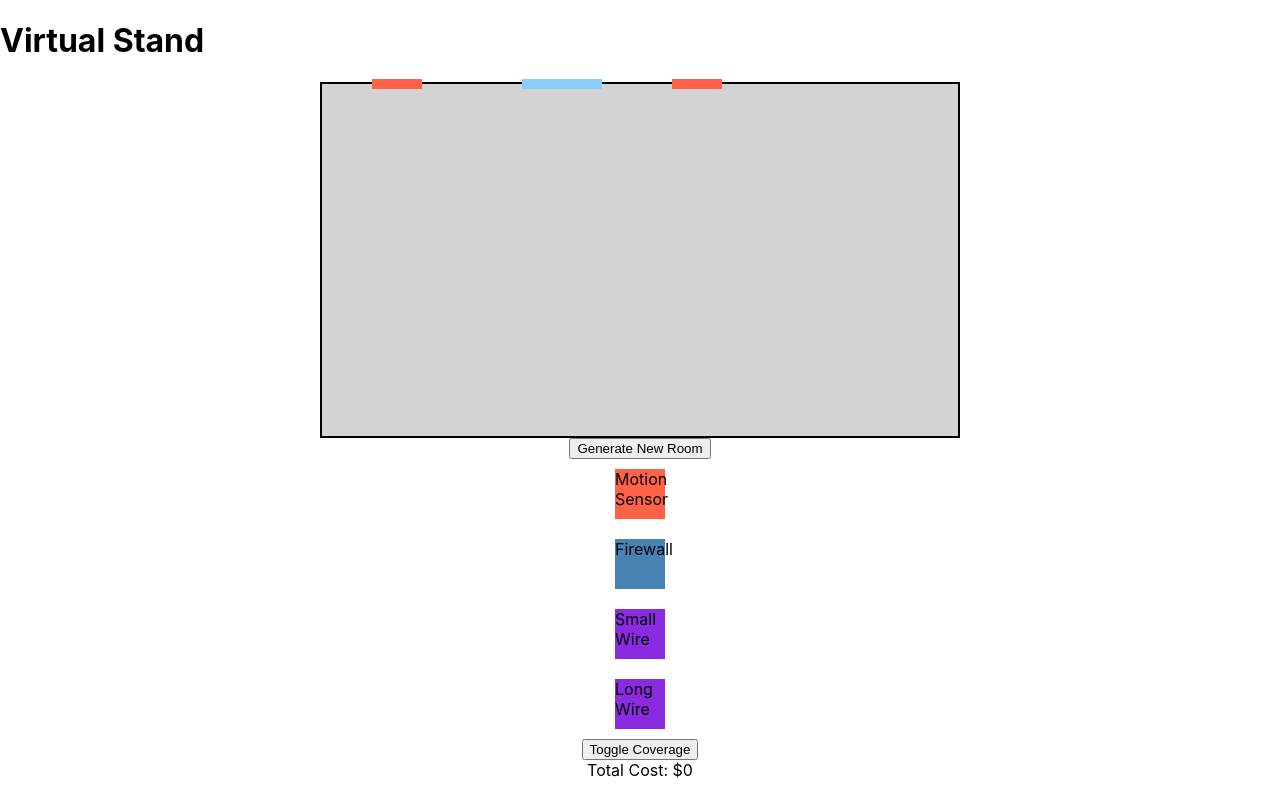
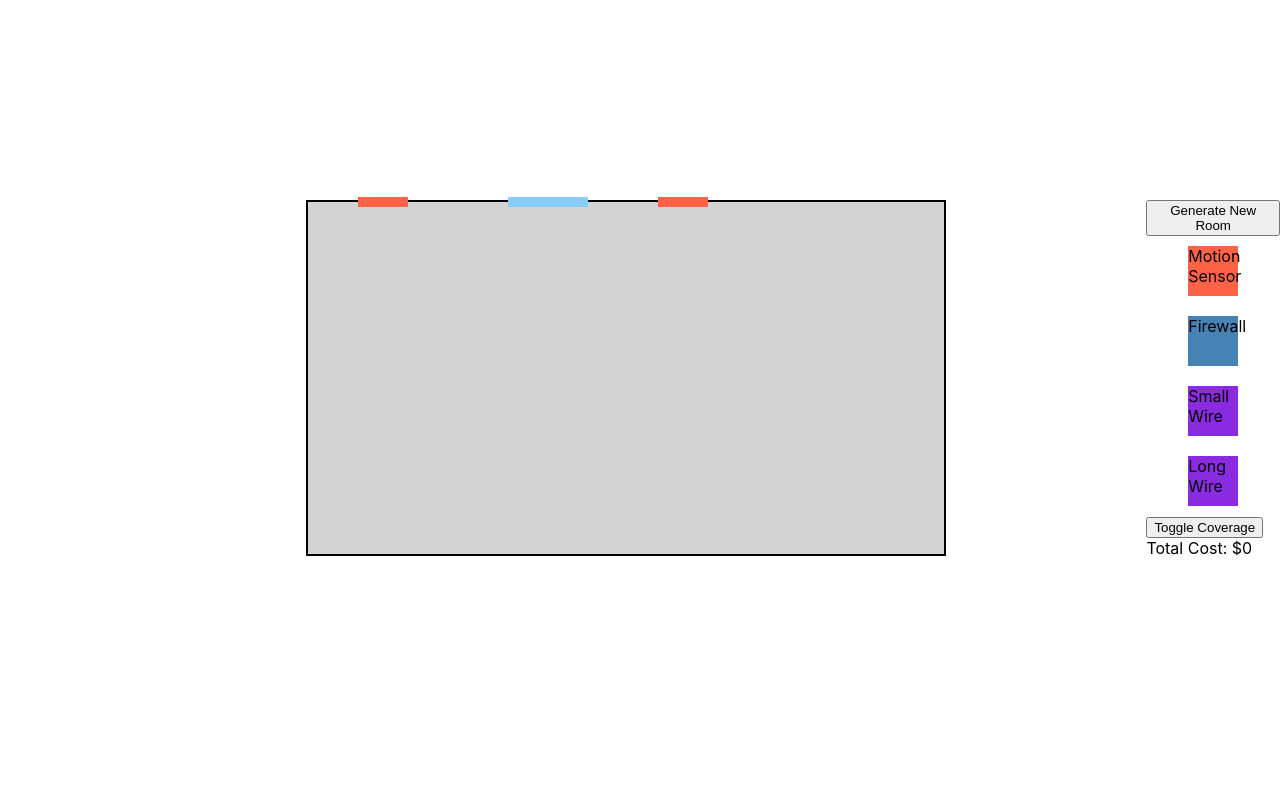
Before and after one commit to KuKupwa/diplom, a React (Create React App) app: page / in a window 1280 px wide. Built offline with nearby package versions, Linux system fonts and the light colour scheme.

Commit message:
базовые стили и информация об длине

```diff
--- a/src/App.js
+++ b/src/App.js
@@ -8,7 +8,6 @@ const App = () => {
 	return (
 		<DndProvider backend={HTML5Backend}>
 			<div>
-				<h1>Virtual Stand</h1>
 				<RoomGenerator />
 			</div>
 		</DndProvider>
--- /dev/null
+++ b/src/components/Label.js
@@ -0,0 +1,50 @@
+import React from "react";
+import styled from "styled-components";
+
+const LabelContainer = styled.div`
+	position: absolute;
+	background-color: white;
+	padding: 2px 5px;
+	border: 1px solid black;
+	font-size: 12px;
+	transform: translate(-50%, -50%);
+	z-index: 10;
+	width: 200px;
+	visibility: ${(props) => (props.visible ? "visible" : "hidden")};
+`;
+
+const Label = ({ elem, size, index, hoveredElement, type }) => {
+	console.log(elem);
+	return (
+		<LabelContainer
+			style={
+				elem.start
+					? {
+							left:
+								elem.orientation === "horizontal"
+									? `${(elem.start[0] + elem.end[0]) / 2}px`
+									: `${elem.start[0] + elem.thickness}px`,
+							top:
+								elem.orientation === "horizontal"
+									? `${elem.start[1] + elem.thickness}px`
+									: `${(elem.start[1] + elem.end[1]) / 2}px`,
+					  }
+					: {
+							left:
+								elem.orientation === "horizontal"
+									? `${(elem.position[0] + elem.position[0]) / 2}px`
+									: `${elem.position[0] + elem.thickness}px`,
+							top:
+								elem.orientation === "horizontal"
+									? `${elem.position[1] + elem.thickness}px`
+									: `${(elem.position[1] + elem.position[1]) / 2}px`,
+					  }
+			}
+			visible={hoveredElement === `${type}-${index}`}
+		>
+			{size} px
+		</LabelContainer>
+	);
+};
+
+export default Label;
--- a/src/components/Room.js
+++ b/src/components/Room.js
@@ -1,5 +1,6 @@
-import React from "react";
+import React, { useState, useEffect } from "react";
 import styled from "styled-components";
+import Label from "./Label";
 
 const RoomWrapper = styled.div`
 	position: relative;
@@ -12,11 +13,8 @@ const RoomWrapper = styled.div`
 
 const Wall = styled.div`
 	position: absolute;
-	background-color: #8b4513;
-	width: ${(props) =>
-		props.isHorizontal ? `${props.length}px` : `${props.thickness}px`};
-	height: ${(props) =>
-		props.isHorizontal ? `${props.thickness}px` : `${props.length}px`};
+	width: ${(props) => (props.isHorizontal ? `${props.length}px` : `20px`)};
+	height: ${(props) => (props.isHorizontal ? `20px` : `${props.length}px`)};
 	top: ${(props) =>
 		props.isHorizontal
 			? props.start[1]
@@ -25,6 +23,8 @@ const Wall = styled.div`
 		props.isHorizontal
 			? props.start[0] - props.thickness / 2
 			: props.start[0]}px;
+	transform: ${(props) =>
+		props.isHorizontal ? "translateY(-50%)" : "translateX(-50%)"};
 `;
 
 const Window = styled.div`
@@ -57,39 +57,105 @@ const Door = styled.div`
 			: props.position[0] - 5}px;
 `;
 
-const RoomComponent = ({ room }) => (
-	<RoomWrapper width={room.width} height={room.height} material={room.material}>
-		{room.walls.map((wall, index) => (
-			<Wall
-				key={index}
-				start={wall.start}
-				length={Math.sqrt(
+const Room = ({ room }) => {
+	const [hoveredElement, setHoveredElement] = useState(null);
+	const [visibleElement, setVisibleElement] = useState(null);
+	const [hideTimeout, setHideTimeout] = useState(null);
+
+	const handleMouseEnter = (index, type) => {
+		if (hideTimeout) {
+			clearTimeout(hideTimeout);
+			setHideTimeout(null);
+		}
+		setHoveredElement(`${type}-${index}`);
+		setVisibleElement(`${type}-${index}`);
+	};
+
+	const handleMouseLeave = () => {
+		const timeout = setTimeout(() => {
+			setVisibleElement(null);
+		}, 1000);
+		setHideTimeout(timeout);
+		setHoveredElement(null);
+	};
+
+	useEffect(() => {
+		return () => {
+			if (hideTimeout) {
+				clearTimeout(hideTimeout);
+			}
+		};
+	}, [hideTimeout]);
+
+	return (
+		<RoomWrapper
+			width={room.width}
+			height={room.height}
+			material={room.material}
+		>
+			{room.walls.map((wall, index) => {
+				const length = Math.sqrt(
 					Math.pow(wall.end[0] - wall.start[0], 2) +
 						Math.pow(wall.end[1] - wall.start[1], 2),
-				)}
+				);
+				return (
+					<React.Fragment key={index}>
+						<Wall
+							start={wall.start}
+							length={length}
 							thickness={wall.thickness}
 							isHorizontal={wall.orientation === "horizontal"}
+							onMouseEnter={() => handleMouseEnter(index, "wall")}
+							onMouseLeave={handleMouseLeave}
 						/>
-		))}
+						<Label
+							elem={wall}
+							size={Math.round(length)}
+							index={index}
+							hoveredElement={visibleElement}
+							type={"wall"}
+						/>
+					</React.Fragment>
+				);
+			})}
 			{room.windows.map((window, index) => (
-			<div>
+				<React.Fragment key={index}>
 					<Window
-					key={index}
 						position={window.position}
 						length={window.length}
 						orientation={window.orientation}
+						onMouseEnter={() => handleMouseEnter(index, "window")}
+						onMouseLeave={handleMouseLeave}
 					/>
-			</div>
+					<Label
+						elem={window}
+						size={window.length}
+						index={index}
+						hoveredElement={visibleElement}
+						type={"window"}
+					/>
+				</React.Fragment>
 			))}
 			{room.doors.map((door, index) => (
+				<React.Fragment key={index}>
 					<Door
-				key={index}
 						position={door.position}
 						length={door.length}
 						orientation={door.orientation}
+						onMouseEnter={() => handleMouseEnter(index, "door")}
+						onMouseLeave={handleMouseLeave}
 					/>
+					<Label
+						elem={door}
+						size={door.length}
+						index={index}
+						hoveredElement={visibleElement}
+						type={"door"}
+					/>
+				</React.Fragment>
 			))}
 		</RoomWrapper>
 	);
+};
 
-export default RoomComponent;
+export default Room;
--- a/src/components/RoomGenerator.js
+++ b/src/components/RoomGenerator.js
@@ -7,9 +7,19 @@ import RoomComponent from "./Room";
 
 const RoomContainer = styled.div`
 	display: flex;
-	flex-direction: column;
-	align-items: center;
+	flex-direction: row;
+	gap: 200px;
+	margin: 0 auto;
+	margin-top: 200px;
+	width: 100%;
 	justify-content: center;
+`;
+
+const Room = styled.div`
+	width: 1000px;
+	height: 600px;
+	justify-content: right;
+	display: flex;
 `;
 
 const Device = styled.div`
@@ -145,9 +155,6 @@ const generateRandomRoom = () => {
 		addWindowOrDoor(doors, false);
 	}
 
-	console.log("Generated Windows:", windows);
-	console.log("Generated Doors:", doors);
-
 	return { width, height, material, walls, windows, doors };
 };
 
@@ -191,7 +198,8 @@ const RoomGenerator = () => {
 	return (
 		<RoomContainer>
 			{room && (
-				<div ref={combineRefs}>
+				<Room>
+					<div ref={combineRefs} style={{ width: "max-content" }}>
 						<RoomComponent room={room} />
 						{devices.map((device) => (
 							<React.Fragment key={device.id}>
@@ -215,13 +223,16 @@ const RoomGenerator = () => {
 							</React.Fragment>
 						))}
 					</div>
+				</Room>
 			)}
+			<div>
 				<button onClick={() => setRoom(generateRandomRoom())}>
 					Generate New Room
 				</button>
 				<Devices addDevice={addDevice} moveDevice={moveDevice} />
 				<button onClick={toggleCoverage}>Toggle Coverage</button>
 				<div>Total Cost: ${cost}</div>
+			</div>
 		</RoomContainer>
 	);
 };
```
Lines whose indentation alone changed are shown as unchanged.
